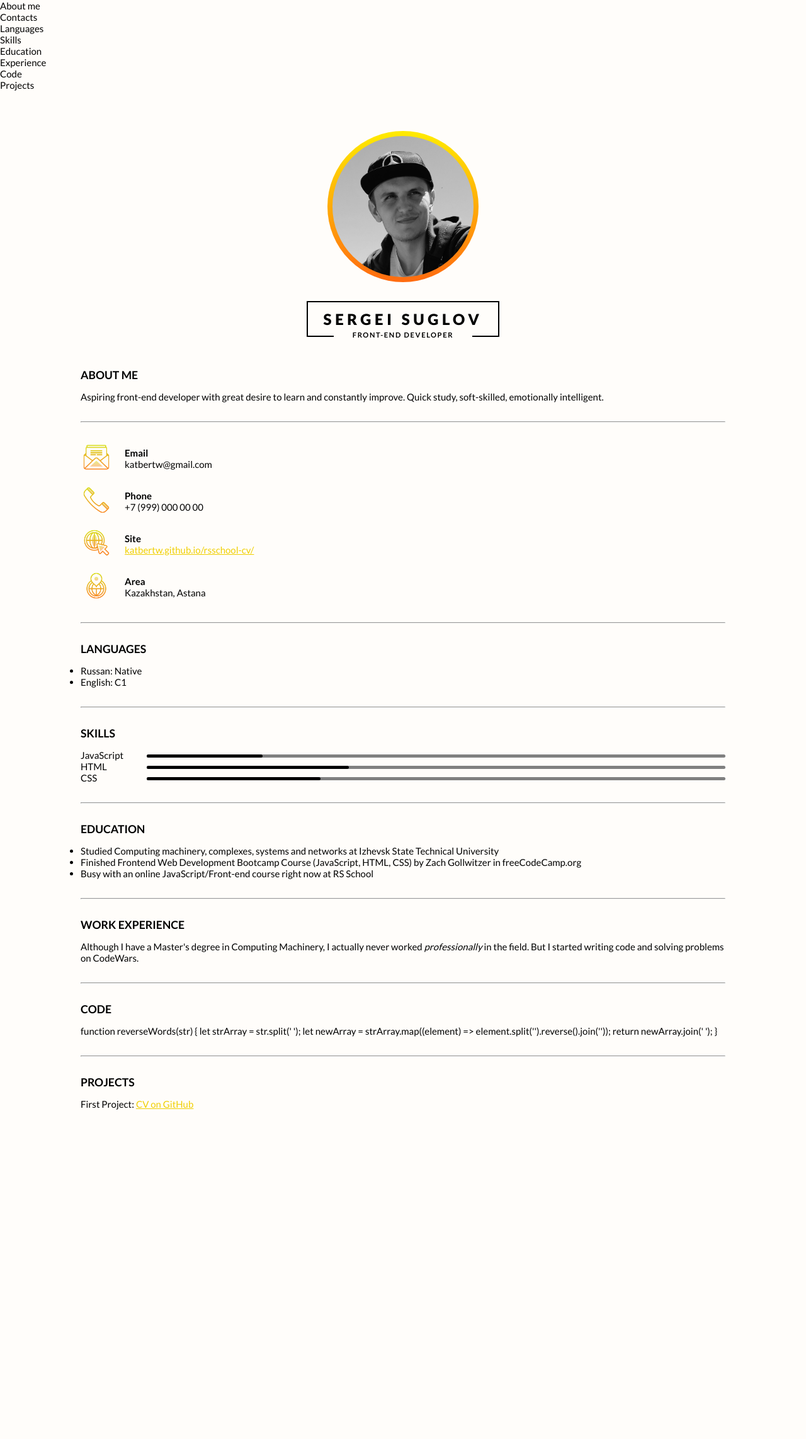
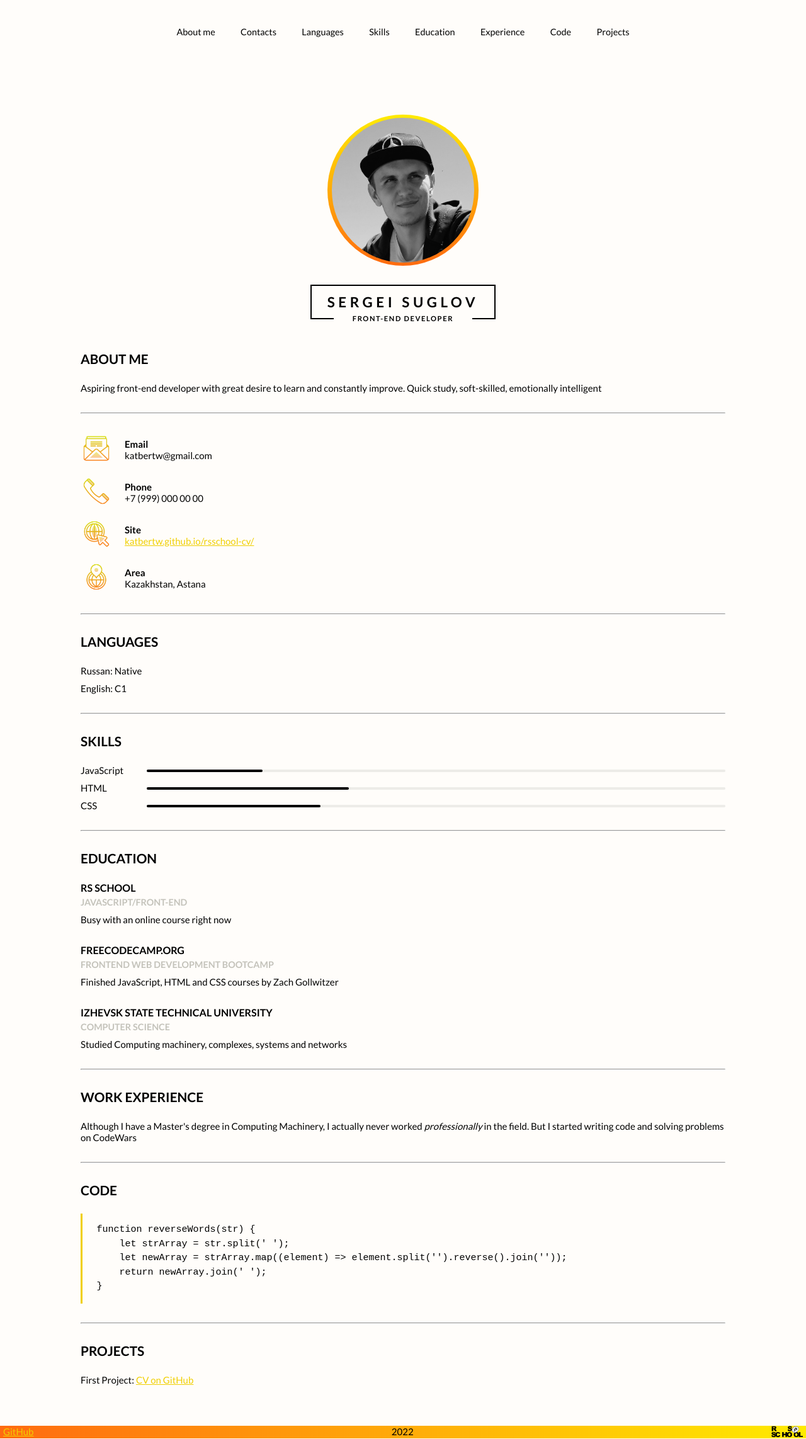
Before and after one commit to katbertw/rsschool-cv, a plain HTML site: page index.html in a window 1280 px wide. Shown: the whole page at 63% size. Before the commit the page ends 1826 px from the top, so only its background shows below. Drawn offline with Linux system fonts and the light colour scheme.

Commit message:
feat: style header, footer, burger menu

```diff
--- a/index.html
+++ b/index.html
@@ -13,27 +13,47 @@
 </head>
 <body>
 <header id="header">
-    <nav id="nav">
+
+    <nav id="main-menu">
         <ul>
-            <li>About me</li>
-            <li>Contacts</li>
-            <li>Languages</li>
-            <li>Skills</li>
-            <li>Education</li>
-            <li>Experience</li>
-            <li>Code</li>
-            <li>Projects</li>
+            <li><a href="#introduction" class="nav-link">About me</a></li>
+            <li><a href="#contacts" class="nav-link">Contacts</a></li>
+            <li><a href="#languages" class="nav-link">Languages</a></li>
+            <li><a href="#skills" class="nav-link">Skills</a></li>
+            <li><a href="#education" class="nav-link">Education</a></li>
+            <li><a href="#experience" class="nav-link">Experience</a></li>
+            <li><a href="#code" class="nav-link">Code</a></li>
+            <li><a href="#projects" class="nav-link">Projects</a></li>
         </ul>
     </nav>
+
+    <input type="checkbox" id="hamburger-input" class="burger-shower" />
+    <label id="hamburger-menu" for="hamburger-input">
+        <nav id="sidebar-menu">
+            <ul>
+                <li><a href="#introduction" class="nav-link">About me</a></li>
+                <li><a href="#contacts" class="nav-link">Contacts</a></li>
+                <li><a href="#languages" class="nav-link">Languages</a></li>
+                <li><a href="#skills" class="nav-link">Skills</a></li>
+                <li><a href="#education" class="nav-link">Education</a></li>
+                <li><a href="#experience" class="nav-link">Experience</a></li>
+                <li><a href="#code" class="nav-link">Code</a></li>
+                <li><a href="#projects" class="nav-link">Projects</a></li>
+            </ul>
+        </nav>
+    </label>
+
+    <div class="overlay"></div>
 </header>
 
+<main>
 <div id="main-container">
     <div id="introduction">
         <div id="main-image">
             <img src="./assets/img/avatar.jpg" alt="Avatar Image" width="500">
         </div>
         <div id="name">
-            Sergei Suglov
+            <h1>Sergei Suglov</h1>
             <div id="specialty">
                 Front-End Developer
             </div>
@@ -42,7 +62,7 @@
     <div class="content" id="info">
         <h2>About me</h2>
         <p>Aspiring front-end developer with great desire to learn and constantly improve.
-        Quick study, soft-skilled, emotionally intelligent.</p>
+        Quick study, soft-skilled, emotionally intelligent</p>
     </div>
     <hr class="divider">
     <div id="contacts">
@@ -80,7 +100,7 @@
         <h2>Languages</h2>
         <ul>
             <li>Russan: Native</li>
-            <li>English: C1</li>
+            <li id="last">English: C1</li>
         </ul>
     </div>
     <hr class="divider">
@@ -99,7 +119,7 @@
                     <div></div>
                 </div>
             </div>
-            <div>
+            <div id="last">
                 <p class="progress-label">CSS</p>
                 <div class="progressbar" id="progressbar-3">
                     <div></div>
@@ -111,25 +131,39 @@
     <div class="content" id="education">
         <h2>Education</h2>
         <ul>
-            <li>Studied Computing machinery, complexes, systems and networks at Izhevsk State Technical University</li>
-            <li>Finished Frontend Web Development Bootcamp Course (JavaScript, HTML, CSS) by Zach Gollwitzer in freeCodeCamp.org</ll>
-            <li>Busy with an online JavaScript/Front-end course right now at RS School</li>
+            <li>
+                <h3>RS School</h3>
+                <h4>JavaScript/Front-end</h4>
+                <p>Busy with an online course right now</p>
+            </li>
+            <li>
+                <h3>freeCodeCamp.org</h3>
+                <h4>Frontend Web Development Bootcamp</h4>
+                <p>Finished JavaScript, HTML and CSS courses by Zach Gollwitzer</p>
+            </li>
+            <li id="last">
+                <h3>Izhevsk State Technical University</h3>
+                <h4>Computer Science</h4>
+                <p id="last">Studied Computing machinery, complexes, systems and networks</p>
+            </li>
         </ul>
     </div>
     <hr class="divider">
     <div class="content" id="experience">
         <h2>Work Experience</h2>
         Although I have a Master's degree in Computing Machinery, I actually never worked <i>professionally</i> in the field.
-        But I started writing code and solving problems on CodeWars.
+        But I started writing code and solving problems on CodeWars
     </div>
     <hr class="divider">
     <div class="content" id="code">
         <h2>Code</h2>
-        function reverseWords(str) {
-            let strArray = str.split(' ');
-            let newArray = strArray.map((element) => element.split('').reverse().join(''));
-            return newArray.join(' ');
-          }
+        <pre>
+function reverseWords(str) {
+    let strArray = str.split(' ');
+    let newArray = strArray.map((element) => element.split('').reverse().join(''));
+    return newArray.join(' ');
+}
+</pre>
     </div>
     <hr class="divider">
     <div class="content" id="projects">
@@ -137,9 +171,14 @@
         First Project: <a href="https://katbertw.github.io/rsschool-cv/cv">CV on GitHub</a>
     </div>
 </div>
+</main>
 
-<footer id="footer">
-
+<footer class="footer">
+    <div>
+        <p><a href="https://github.com/katbertw">GitHub</a></p>
+        <p>2022</p>
+        <a href="https://rs.school/js/"><img src="./assets/img/rs_school_js.svg" alt="rs school logo"></a>
+    </div>
 </footer>
 
 </body>
--- a/style.css
+++ b/style.css
@@ -8,10 +8,50 @@ body {
     background-color: #fffdfa;
     font-family: 'Lato', sans-serif;
     font-size: 15px;
+    display: flex;
+    flex-direction: column;
+    justify-content: space-between;
 }
 
 a {
     color: #F0CF00;
+}
+
+ul {
+    list-style: none;
+}
+
+pre {
+    border-left: 3px solid #F0CF00;
+    page-break-inside: avoid;
+    font-size: 15px;
+    line-height: 1.5;
+    max-width: 100%;
+    overflow: auto;
+    padding: 1em 1.5em;
+    display: block;
+    word-wrap: break-word;
+}
+
+.footer {
+    height: 20px;
+    width: 100%;
+    background-image: linear-gradient(90deg, rgba(255,107,16,1) 0%, rgba(255,235,0,1) 100%);
+}
+
+.footer > div {
+    display: flex;
+    justify-content: space-between;
+    margin-left: 5px;
+    margin-right: 5px;
+}
+
+.footer img {
+    width: 50px;
+}
+
+.content > ul > li {
+    margin-bottom: 10px;
 }
 
 .divider {
@@ -21,8 +61,9 @@ a {
 
 .content > h2 {
     text-transform: uppercase;
-    font-size: 1.1rem;
-    margin-bottom: 15px;
+    font-size: 1.3rem;
+    font-weight: 700;
+    margin-bottom: 25px;
 }
 
 #main-container {
@@ -38,7 +79,7 @@ a {
 }
 
 #main-image {
-    display: flex;
+    display:flex;
     width: 240px;
     height: 240px;
     border-radius: 50%;
@@ -47,17 +88,18 @@ a {
 }
 
 #main-image img {
-    max-width: 93%;
-    max-height: 93%;
+    max-width: 94%;
     border-radius: 50%;
     margin: auto;
+    position: relative;
+    z-index: 1;
 }
 
 #name {
     display: flex;
     flex-direction: column;
     border: 2px solid black;
-    font-size: 1.5rem;
+    font-size: 0.7rem;
     font-weight: 900;
     letter-spacing: 0.35rem;
     text-transform: uppercase;
@@ -76,7 +118,7 @@ a {
     padding: 0px 30px;
     top: 45px;
     position: absolute;
-    z-index: 2;
+    z-index: 1;
 }
 
 #contacts {
@@ -87,10 +129,6 @@ a {
 .contacts-icons {
     display: flex;
     margin-bottom: 15px;
-}
-
-#last {
-    margin-bottom: 0px;
 }
 
 .contacts-icons p {
@@ -131,6 +169,11 @@ a {
 #skills-container > div {
     display: flex;
     flex-direction: row;
+    margin-bottom: 10px;
+}
+
+#skills-container #last{
+    margin-bottom: 0;
 }
 
 .progress-label {
@@ -139,10 +182,10 @@ a {
 }
 
 .progressbar {
-    background-color: grey;
-    border-radius: 10px;
+    background-color: hsla(55, 3%, 63%, 0.2);
+    border-radius: 5px;
     width: 100%;
-    height: 5px;
+    height: 4px;
     padding: 0px;
     margin-top: 8px;
 }
@@ -151,21 +194,177 @@ a {
  #progressbar-1 > div {
     background-color: black;
     width: 20%;
-    height: 5px;
-    border-radius: 10px;
+    height: 4px;
+    border-radius: 5px;
 }
 
 
 #progressbar-2 > div {
     background-color: black;
     width: 35%;
-    height: 5px;
-    border-radius: 10px;
+    height: 4px;
+    border-radius: 5px;
 }
 
 #progressbar-3 > div {
     background-color: black;
     width: 30%;
-    height: 5px;
-    border-radius: 10px;
+    height: 4px;
+    border-radius: 5px;
 }
+
+
+h3 {
+    font-size: 1rem;
+}
+h3,
+h4 {
+    text-transform: uppercase;
+    margin-bottom: 5px;
+}
+
+h4 {
+    color: #c4c3bb;
+    margin-bottom: 10px;
+    font-size: 0.9rem;
+}
+
+#education > ul > li > p {
+    margin-bottom: 30px;
+}
+
+#last {
+    margin-bottom: 0 !important;
+}
+
+
+
+
+/* Hamburger Menu */
+
+#hamburger-menu {
+    width: 25px;
+    height: 20px;
+    display: block;
+    border: none;
+    margin-top: 10px;
+    margin-left: 10px;
+    background: linear-gradient(
+      to bottom,
+      black, black 10%,
+      #fffdfa 10%, #fffdfa 40%,
+      black 40%, black 50%,
+      #fffdfa 50%, #fffdfa 80%,
+      black 80%, black 90%,
+      #fffdfa 90%, #fffdfa 100%
+    );
+}
+
+#hamburger-menu #sidebar-menu {
+    visibility: hidden;
+    position: fixed;
+    z-index: 3;
+    top: 0;
+    left: -250px;
+    width: 150px;
+    height: 100%;
+    transition: 0.3s;
+    background-color: #fffdfa;
+    padding: 0px 10px;
+    box-sizing: border-box;
+}
+
+#hamburger-input {
+    display: none;
+}
+
+#hamburger-input:checked + #hamburger-menu #sidebar-menu {
+    visibility: visible;
+    left: 0;
+}
+#hamburger-input:checked ~ .overlay {
+   visibility: visible;
+   opacity: 0.4;
+}
+
+.overlay {
+    position: fixed;
+    top: 0;
+    left: 0;
+    width: 100%;
+    height: 100%;
+    opacity: 0;
+    visibility: hidden;
+    transition: opacity .35s, visibility .35s, height .35s;
+    overflow: hidden;
+    background: black;
+    z-index: 2;
+}
+
+#hamburger-menu ul {
+    padding-left: 0;
+    text-align: center;
+    margin-top: 20px;
+  }
+
+#hamburger-menu li {
+    line-height: 3rem;
+}
+
+#hamburger-menu a {
+    color: black;
+    font-size: 1.3rem;
+    text-decoration: none;
+}
+
+#hamburger-menu a:hover {
+    text-decoration: underline;
+}
+
+/*Main Menu Styling*/
+
+#main-menu {
+    display: none;
+    height: 100px;
+    width: 100%;
+    background: #fffdfa;
+    margin: 0px;
+    z-index: 9;
+}
+
+#main-menu ul {
+    max-width: 800px;
+    width: 100%;
+    height: 100%;
+    margin: 0px auto;
+    padding: 0px;
+    display: flex;
+    justify-content: space-evenly;
+    align-items: center;
+    z-index: 9;
+}
+
+#main-menu li {
+    list-style-type: none;
+}
+
+#main-menu a {
+    color: black;
+    font-size: 0.9rem;
+    text-decoration: none;
+}
+
+#main-menu a:hover {
+    text-decoration: underline;
+}
+
+@media screen and (min-width: 750px) {
+    #main-menu {
+        display: block;
+    }
+
+    #hamburger-menu {
+        display: inline;
+    }
+
+}
```
Also changed, not shown: assets/img/rs_school_js.svg (added).
